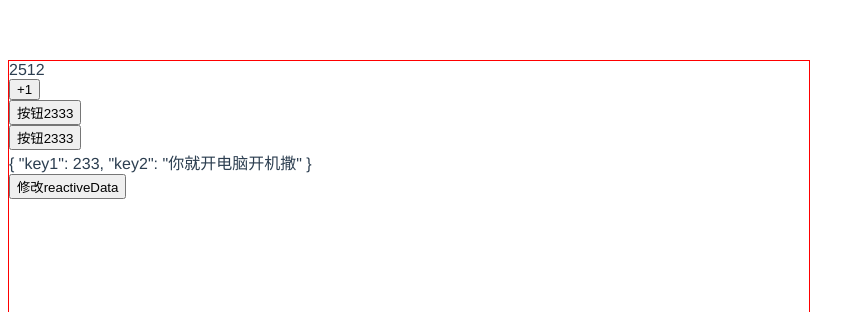
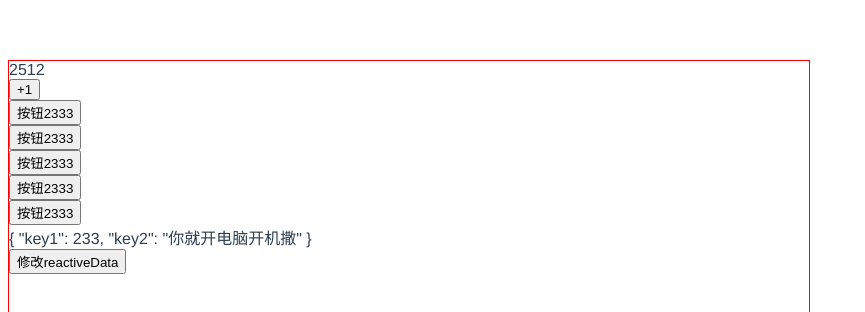
Before and after one commit to LeeDebug/GitTest, a Vue app: page / in a window 1280 px wide. Shown: the top 312 px of the page, without its empty margins (0-865 px from the left). Built offline with nearby package versions, Linux system fonts and the light colour scheme.

Commit message:
haahhaah

```diff
--- a/src/App.vue
+++ b/src/App.vue
@@ -4,6 +4,9 @@
     <!-- <HelloWorld msg="Hello Vue 3.0 + Vite" /> -->
     {{ data1 }}
     <button @click="data1++">+1</button>
+    <button @click="handleTest(data1)">按钮2333</button>
+    <button @click="handleTest(data1)">按钮2333</button>
+    <button @click="handleTest(data1)">按钮2333</button>
     <button @click="handleTest(data1)">按钮2333</button>
     <button @click="handleTest(data1)">按钮2333</button>
     <div class="text">
```
